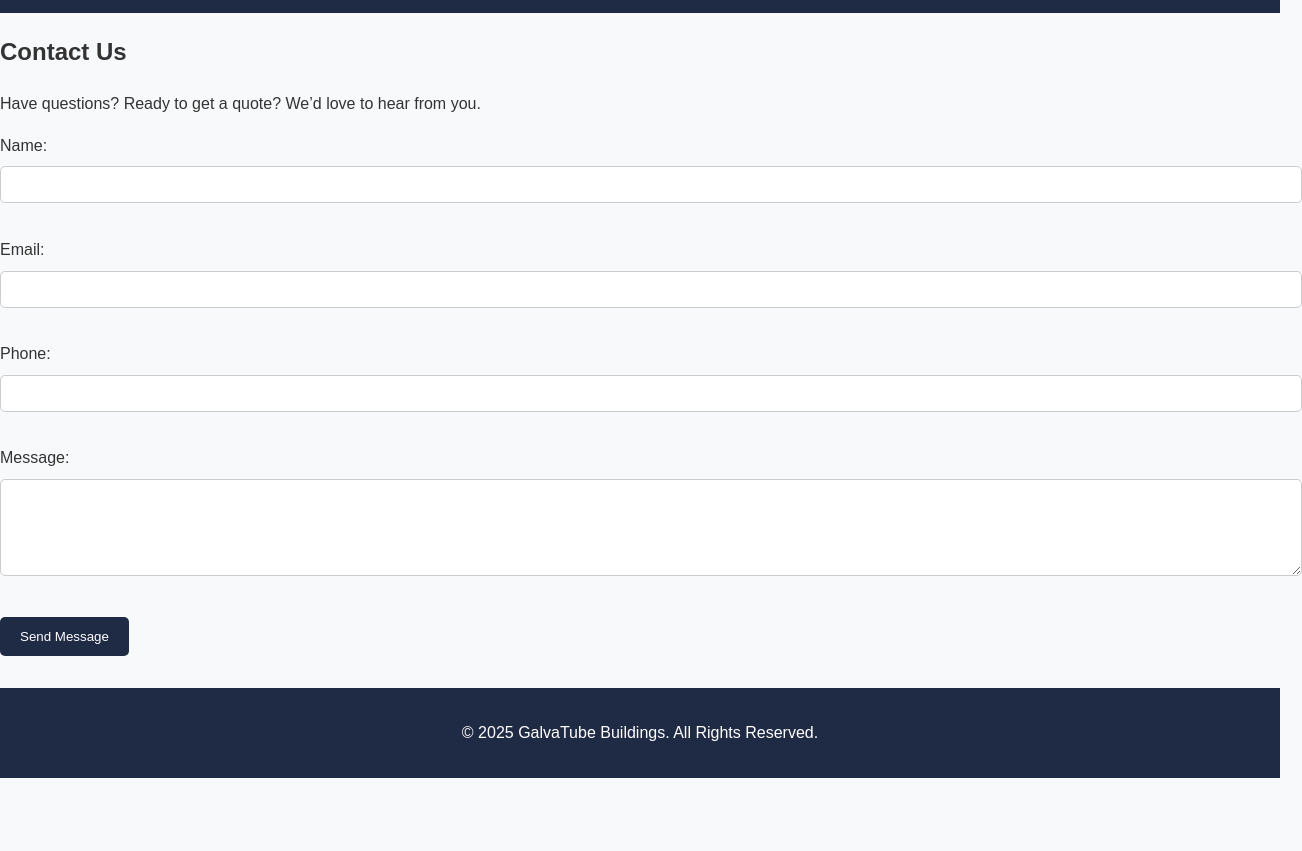
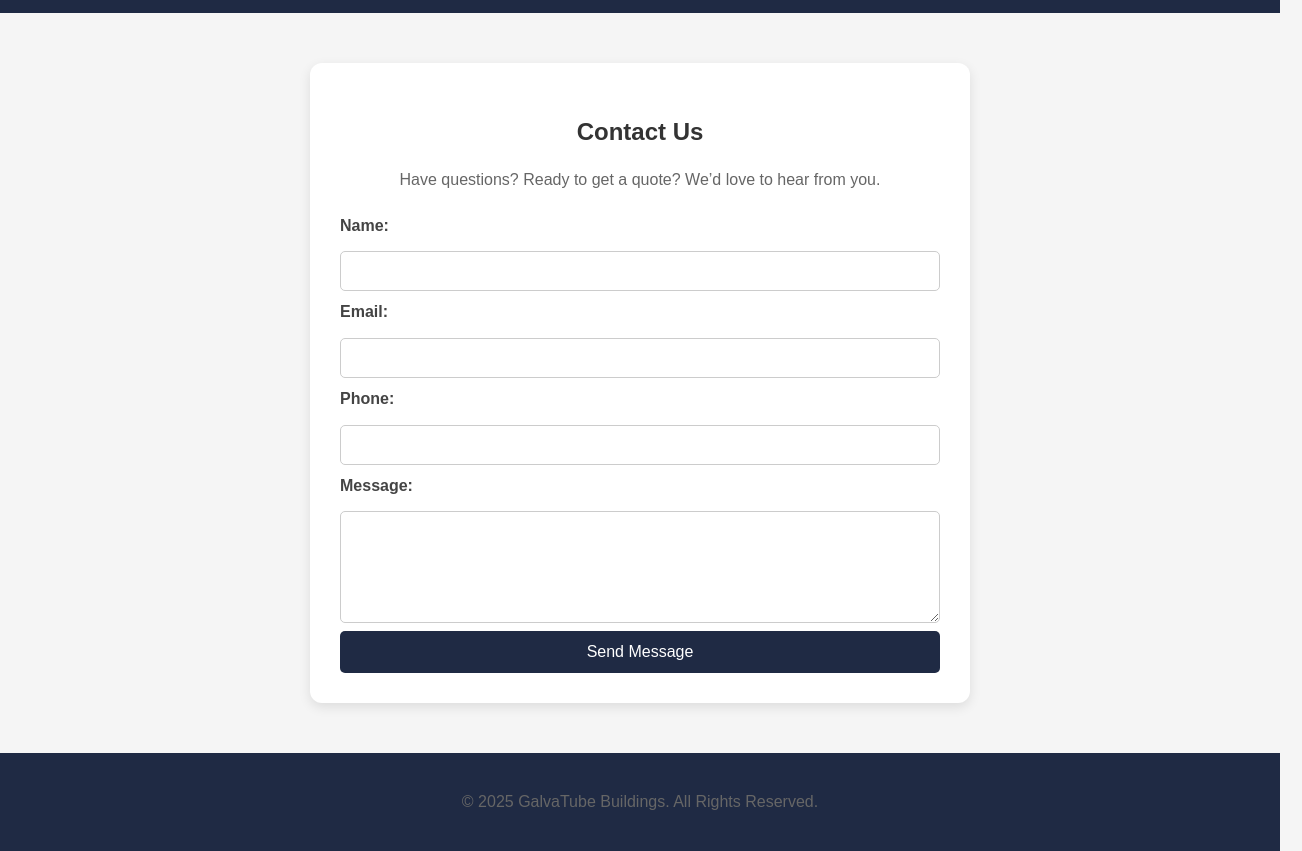
Before and after one commit to Mo-abosamra/my-website, a plain HTML site: page contact.html in a window 1280 px wide. Shown: the part 60-911 px from the top of the page, 1302 px wide, since content can reach past the window. Before the commit the page ends 838 px from the top, so only its background shows below. Drawn offline with Linux system fonts and the light colour scheme.

Commit message:
Add files via upload

```diff
--- a/contact.html
+++ b/contact.html
@@ -5,6 +5,77 @@
   <meta name="viewport" content="width=device-width, initial-scale=1.0">
   <title>Contact GalvaTube Buildings</title>
   <link rel="stylesheet" href="styles.css">
+  <style>
+    body {
+      font-family: Arial, sans-serif;
+      background: #f5f5f5;
+      margin: 0;
+      padding: 0;
+    }
+
+    section {
+      max-width: 600px;
+      margin: 50px auto;
+      background: #fff;
+      padding: 30px;
+      border-radius: 12px;
+      box-shadow: 0 4px 12px rgba(0,0,0,0.1);
+    }
+
+    h1 {
+      text-align: center;
+      margin-bottom: 10px;
+      color: #333;
+    }
+
+    p {
+      text-align: center;
+      margin-bottom: 20px;
+      color: #666;
+    }
+
+    form {
+      display: flex;
+      flex-direction: column;
+    }
+
+    label {
+      margin-bottom: 5px;
+      font-weight: bold;
+      color: #444;
+    }
+
+    input, textarea {
+      padding: 10px;
+      margin-bottom: 20px;
+      border: 1px solid #ccc;
+      border-radius: 8px;
+      font-size: 16px;
+      width: 100%;
+      box-sizing: border-box;
+      transition: border-color 0.3s ease;
+    }
+
+    input:focus, textarea:focus {
+      border-color: #ff6600;
+      outline: none;
+    }
+
+    button {
+      background: #ff6600;
+      color: #fff;
+      border: none;
+      padding: 12px;
+      border-radius: 8px;
+      font-size: 16px;
+      cursor: pointer;
+      transition: background 0.3s ease;
+    }
+
+    button:hover {
+      background: #e65c00;
+    }
+  </style>
 </head>
 <body>
 
@@ -27,24 +98,24 @@
   <p>Have questions? Ready to get a quote? We’d love to hear from you.</p>
 
   <form action="mailto:info@galvatubebuildings.com" method="post" enctype="text/plain">
-    <label for="name">Name:</label><br>
-    <input type="text" name="name" required><br><br>
+    <label for="name">Name:</label>
+    <input type="text" name="name" required>
 
-    <label for="email">Email:</label><br>
-    <input type="email" name="email" required><br><br>
+    <label for="email">Email:</label>
+    <input type="email" name="email" required>
 
-    <label for="phone">Phone:</label><br>
-    <input type="tel" name="phone"><br><br>
+    <label for="phone">Phone:</label>
+    <input type="tel" name="phone">
 
-    <label for="message">Message:</label><br>
-    <textarea name="message" rows="5" required></textarea><br><br>
+    <label for="message">Message:</label>
+    <textarea name="message" rows="5" required></textarea>
 
     <button type="submit">Send Message</button>
   </form>
 </section>
 
 <footer>
-  <p>© 2025 GalvaTube Buildings. All Rights Reserved.</p>
+  <p style="text-align:center; margin:20px 0;">© 2025 GalvaTube Buildings. All Rights Reserved.</p>
 </footer>
 
 </body>
```
